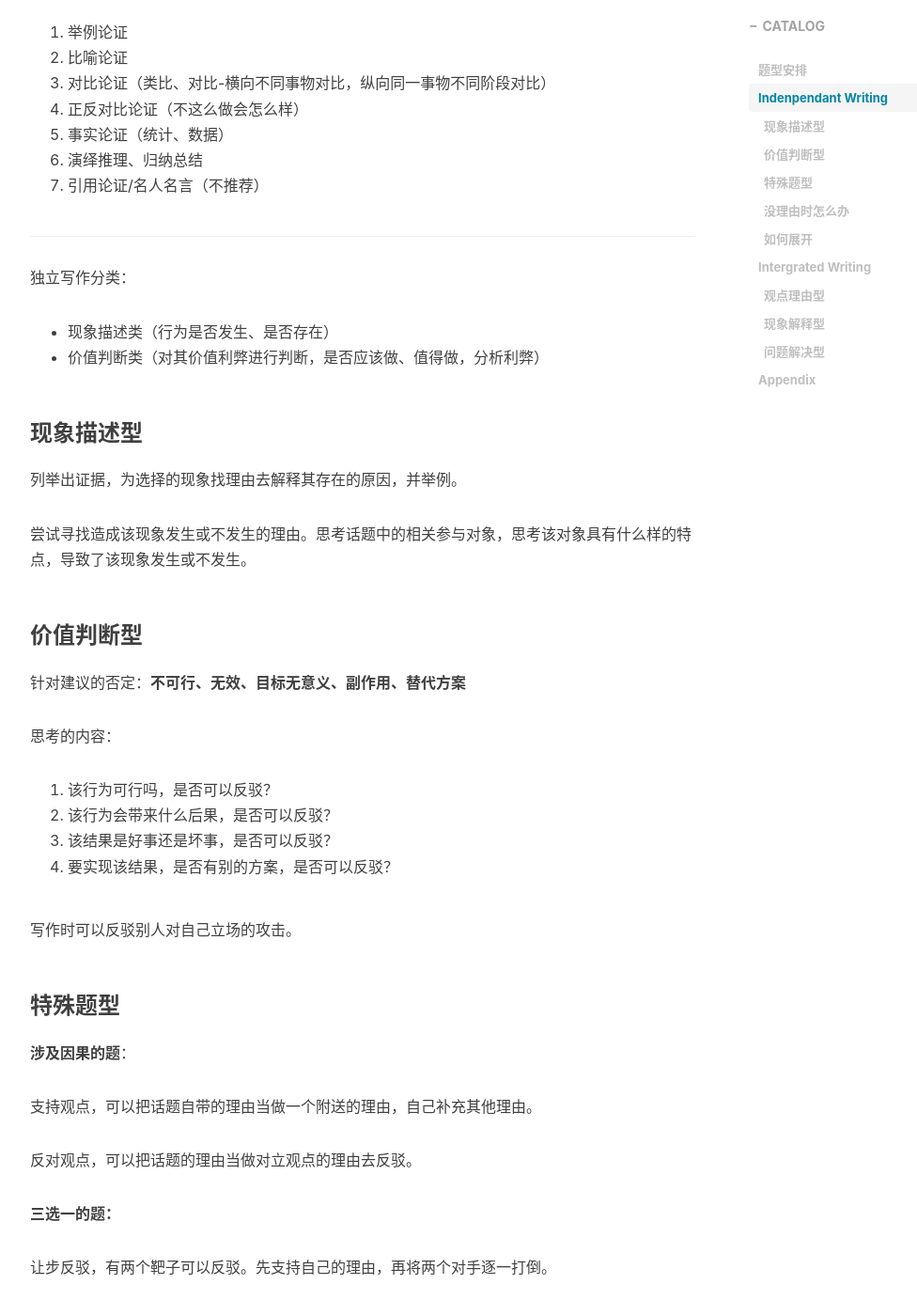
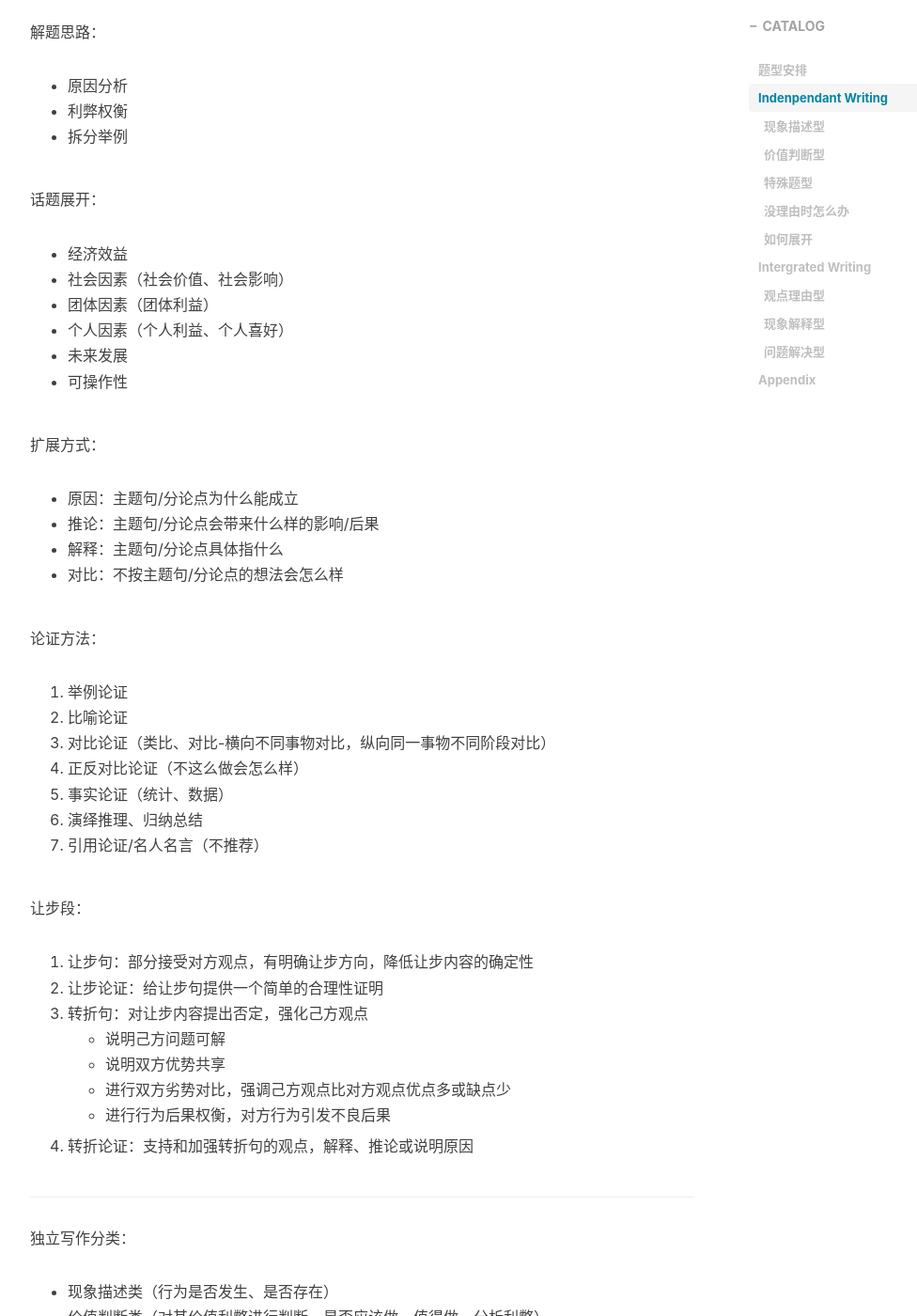
Before and after one commit to MessiahChen/MessiahChen.github.io, a Jekyll site: the page built from _posts/2020-07-23-TOEFL-Writing.markdown, in a window 1280 px wide and 1400 px high, scrolled down 2733 px. Shown: the whole window at 94% size, without its empty margins (233-1209 px from the left). Built offline with Jekyll 4.4.1, drawn with Linux system fonts in a browser that asks for light colours; nearby versions of some CDN libraries; comment, search, counter and statistics services are not loaded.

Commit message:
post update

```diff
--- a/_posts/2020-07-23-TOEFL-Writing.markdown
+++ b/_posts/2020-07-23-TOEFL-Writing.markdown
@@ -17,6 +17,7 @@ tags:
 >
 > 1. [清北托福慕课](https://www.bilibili.com/video/BV1LW411v7Z6?p=5)
 > 2. 万炜《笔尖上的托福》
+> 3. 范亚飞 王志庆 《托福写作白皮书》
 
 
 
@@ -42,6 +43,30 @@ tags:
 2. 行为或受动对象比施动对象更重要
 3. 进行客观陈述的时候
 
+---
+
+解题思路：
+
+- 原因分析
+- 利弊权衡
+- 拆分举例
+
+话题展开：
+
+- 经济效益
+- 社会因素（社会价值、社会影响）
+- 团体因素（团体利益）
+- 个人因素（个人利益、个人喜好）
+- 未来发展
+- 可操作性
+
+扩展方式：
+
+- 原因：主题句/分论点为什么能成立
+- 推论：主题句/分论点会带来什么样的影响/后果
+- 解释：主题句/分论点具体指什么
+- 对比：不按主题句/分论点的想法会怎么样
+
 论证方法：
 
 1. 举例论证
@@ -51,6 +76,17 @@ tags:
 5. 事实论证（统计、数据）
 6. 演绎推理、归纳总结
 7. 引用论证/名人名言（不推荐）
+
+让步段：
+
+1. 让步句：部分接受对方观点，有明确让步方向，降低让步内容的确定性
+2. 让步论证：给让步句提供一个简单的合理性证明
+3. 转折句：对让步内容提出否定，强化己方观点
+   - 说明己方问题可解
+   - 说明双方优势共享
+   - 进行双方劣势对比，强调己方观点比对方观点优点多或缺点少
+   - 进行行为后果权衡，对方行为引发不良后果
+4. 转折论证：支持和加强转折句的观点，解释、推论或说明原因
 
 ---
 
```
